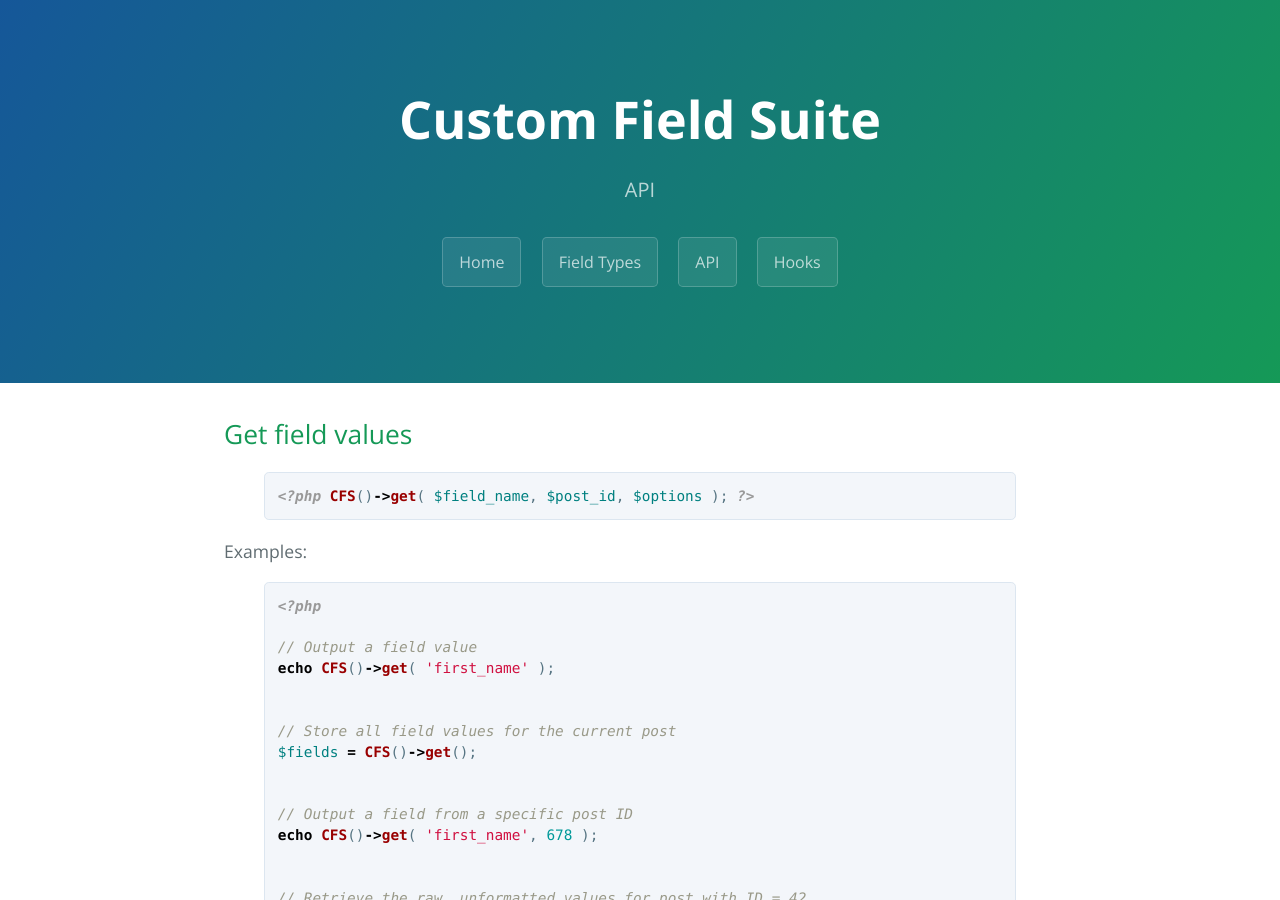
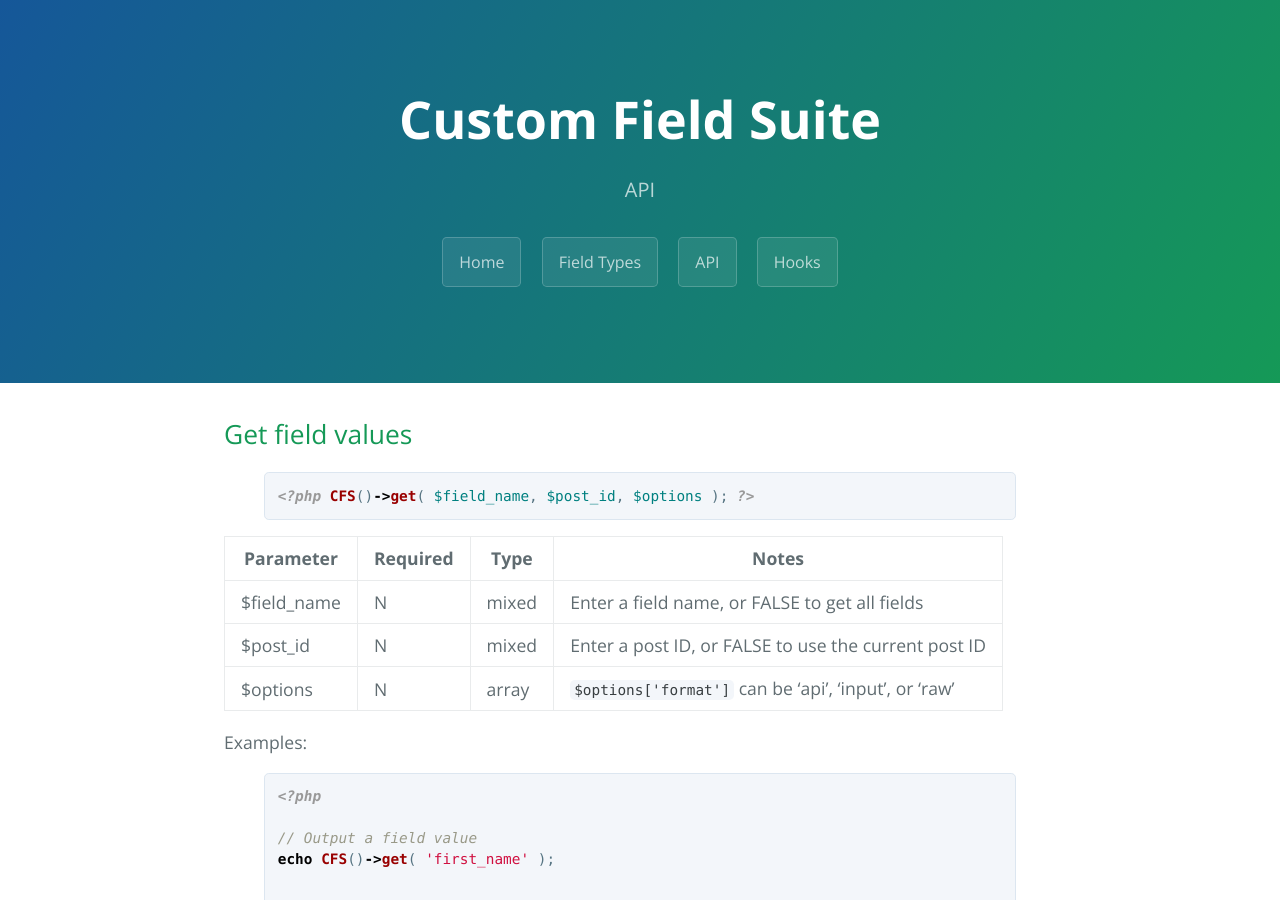
Before and after one commit to mgibbs189/custom-field-suite, a Jekyll site: the page built from api.md, in a window 1280 px wide and 900 px high. Built offline with Jekyll 4.4.1, drawn with Linux system fonts in a browser that asks for light colours.

Commit message:
Update api.md

```diff
--- a/api.md
+++ b/api.md
@@ -8,6 +8,12 @@ title: API
 {% highlight php %}
 <?php CFS()->get( $field_name, $post_id, $options ); ?>
 {% endhighlight %}
+
+| Parameter  | Required  | Type  | Notes  |
+|---|---|---|---|
+| $field_name  | N  | mixed  | Enter a field name, or FALSE to get all fields  |
+| $post_id  | N   | mixed  | Enter a post ID, or FALSE to use the current post ID  |
+| $options  | N  | array  | `$options['format']` can be 'api', 'input', or 'raw'  |
 
 Examples:
 
```
